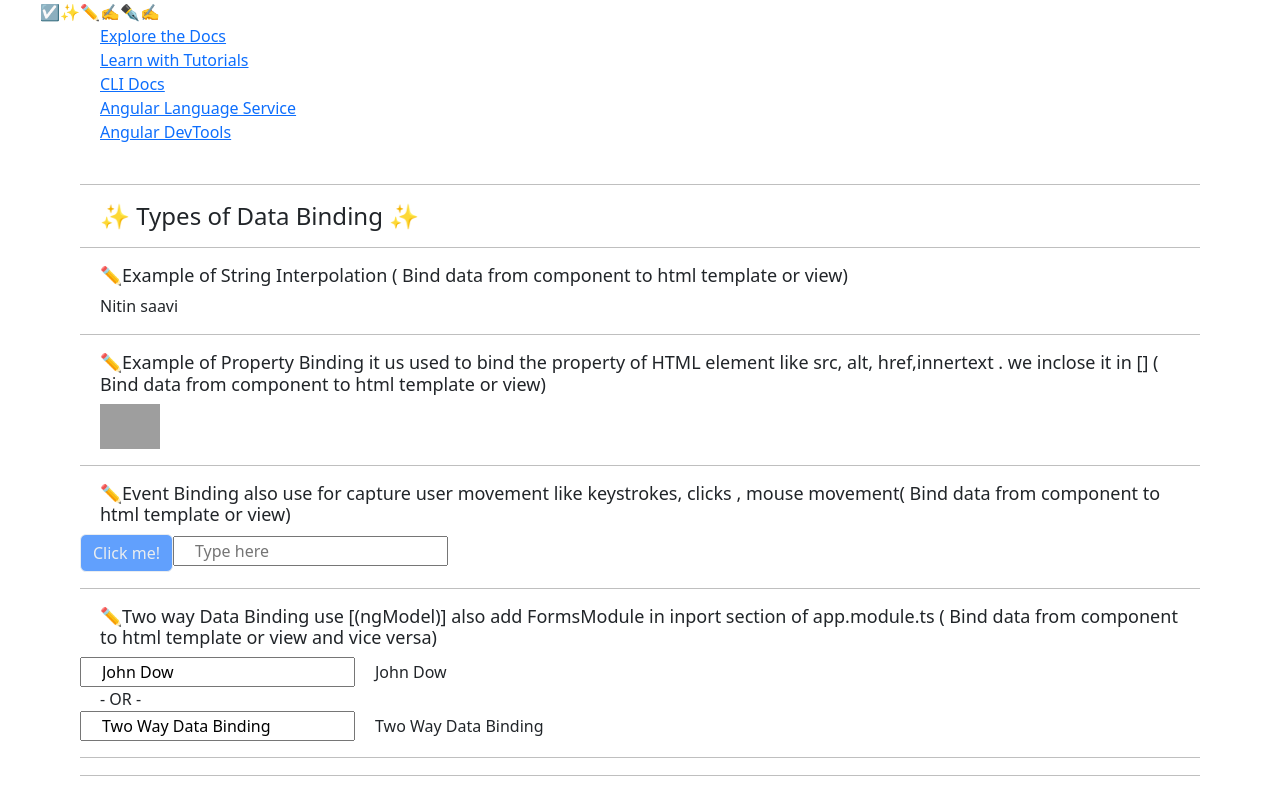
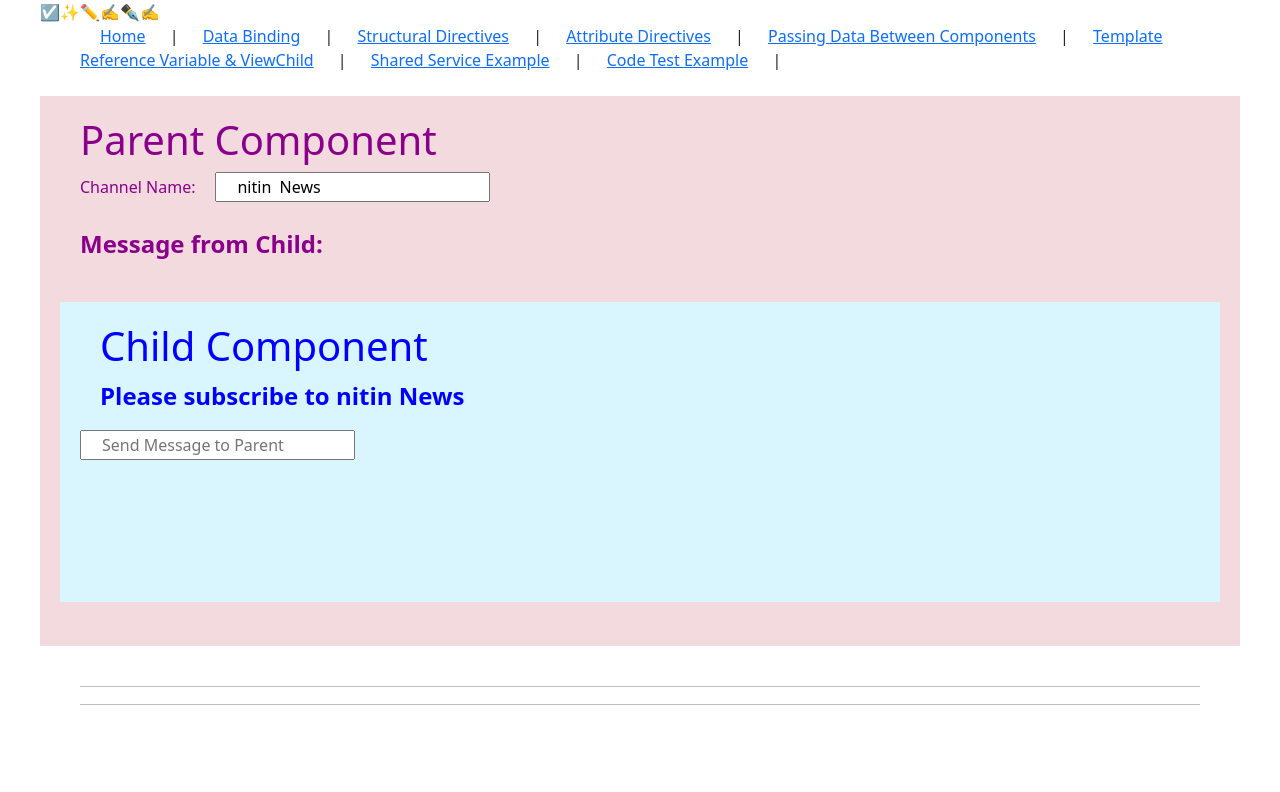
Before and after one commit to NitinThawkar/MyAngularProjNgModule, an Angular app: page /passing-data-between-components in a window 1280 px wide. Before the commit this address led to /. Shown: the top 792 px of the page. Built offline with nearby package versions, Linux system fonts and the light colour scheme; grey boxes are pictures that could not be loaded.

Commit message:
Add routing
Introduced HeaderNavBarComponent for navigation and SharedServiceExampleComponent to demonstrate shared service usage. Updated routing to include new routes, refactored app.component.html to use the header nav bar and router outlet, and moved documentation links to the home component.

```diff
--- a/src/app/app-routing.module.ts
+++ b/src/app/app-routing.module.ts
@@ -1,10 +1,55 @@
 import { NgModule } from '@angular/core';
 import { RouterModule, Routes } from '@angular/router';
+import { HomeComponent } from './home/home.component';
+import { TypesOfDataBindingComponent } from './types-of-data-binding/types-of-data-binding.component';
+import { StructuralDirectivesComponent } from './structural-directives/structural-directives.component';
+import { AttributeDirectivesComponent } from './attribute-directives/attribute-directives.component';
+import { ParentComponent } from './passing-data-between-components/parent.component';
+import { TemplateReferenceVariableAndViewchildComponent } from './template-reference-variable-and-viewchild/template-reference-variable-and-viewchild.component';
+import { CodeTestExampleComponent } from './code-test-example/code-test-example.component';
+import { SharedServiceExampleComponent } from './shared-service-example/shared-service-example/shared-service-example.component';
 
-const routes: Routes = [];
+const routes: Routes = [
+  {
+    path: '',
+    component: HomeComponent,
+  },
+  {
+    path: 'home',
+    component: HomeComponent,
+  },
+  {
+    path: 'databinding',
+    component: TypesOfDataBindingComponent,
+  },
+  {
+    path: 'structural-directives',
+    component: StructuralDirectivesComponent,
+  },
+  {
+    path: 'attribute-directives',
+    component: AttributeDirectivesComponent,
+  },
+  {
+    path: 'passing-data-between-components',
+    component: ParentComponent,
+  },
+  {
+    path: 'template-reference-variable-and-viewchild',
+    component: TemplateReferenceVariableAndViewchildComponent,
+  },
+    {
+    path: 'shared-service-example',
+    component: SharedServiceExampleComponent,
+  },
+  {
+    path: 'code-test-example',
+    component: CodeTestExampleComponent,
+  }
+];
 
 @NgModule({
   imports: [RouterModule.forRoot(routes)],
-  exports: [RouterModule]
+  exports: [RouterModule],
 })
-export class AppRoutingModule { }
+export class AppRoutingModule {}
--- a/src/app/app.component.html
+++ b/src/app/app.component.html
@@ -1,17 +1,6 @@
-<div>
-  @for (item of [
-  { title: 'Explore the Docs', link: 'https://angular.dev' },
-  { title: 'Learn with Tutorials', link: 'https://angular.dev/tutorials' },
-  { title: 'CLI Docs', link: 'https://angular.dev/tools/cli' },
-  { title: 'Angular Language Service', link: 'https://angular.dev/tools/language-service' },
-  { title: 'Angular DevTools', link: 'https://angular.dev/tools/devtools' },
-  ]; track item.title) {
-  <a class="pill" [href]="item.link" target="_blank" rel="noopener">
-    <span>{{ item.title }}<br /></span>
+<app-header-nav-bar></app-header-nav-bar>
+<router-outlet></router-outlet>
 
-  </a>
-  }
-</div>
 <main>
   <div>
 
@@ -23,23 +12,20 @@
     </div>
   </div>
   <div>
-    <app-types-of-data-binding></app-types-of-data-binding>
-    <app-structural-directives></app-structural-directives>
+
+    <!-- <app-structural-directives></app-structural-directives>
     <app-attribute-directives></app-attribute-directives>
     <app-parent>  </app-parent>
-    <hr>
-    <h2>Service Example</h2>
-    <app-first></app-first>
-    <app-second></app-second>
-    <hr>
     <app-template-reference-variable-and-viewchild></app-template-reference-variable-and-viewchild>
     <hr>
     <app-code-test-example></app-code-test-example>
 
+    -->
+    <hr>
+
+    <hr>
+
+
 
   </div>
 </main>
-
-
-
-<router-outlet></router-outlet>
--- a/src/app/app.module.ts
+++ b/src/app/app.module.ts
@@ -13,6 +13,8 @@ import { ChildComponent } from './passing-data-between-components/child.componen
 import { FirstComponent } from './shared-service-example/first/first.component';
 import { SecondComponent } from './shared-service-example/second/second.component';
 import { TemplateReferenceVariableAndViewchildComponent } from './template-reference-variable-and-viewchild/template-reference-variable-and-viewchild.component';
+import { HeaderNavBarComponent } from './header-nav-bar/header-nav-bar.component';
+import { SharedServiceExampleComponent } from './shared-service-example/shared-service-example/shared-service-example.component';
 
 @NgModule({
   declarations: [
@@ -26,7 +28,9 @@ import { TemplateReferenceVariableAndViewchildComponent } from './template-refer
     ChildComponent,
     FirstComponent,
     SecondComponent,
-    TemplateReferenceVariableAndViewchildComponent
+    TemplateReferenceVariableAndViewchildComponent,
+    HeaderNavBarComponent,
+    SharedServiceExampleComponent
   ],
   imports: [
     BrowserModule,
--- /dev/null
+++ b/src/app/header-nav-bar/header-nav-bar.component.html
@@ -0,0 +1,22 @@
+<!-- <p>header-nav-bar works!</p> -->
+<header>
+    <nav>
+        <a routerLink="/home" routerLinkActive="active">Home</a> |
+        <a routerLink="/databinding" routerLinkActive="active">Data Binding</a> |
+        <a routerLink="/structural-directives" routerLinkActive="active">Structural Directives</a> |
+        <a routerLink="/attribute-directives" routerLinkActive="active">Attribute Directives</a> |
+        <a routerLink="/passing-data-between-components" routerLinkActive="active">Passing Data Between Components</a> |
+        <a routerLink="/template-reference-variable-and-viewchild" routerLinkActive="active">Template Reference Variable & ViewChild</a> |
+        <a routerLink="/shared-service-example" routerLinkActive="active">Shared Service Example</a> |
+        <a routerLink="/code-test-example" routerLinkActive="active">Code Test Example</a> |
+
+<!--
+        <a href="/home" routerLinkActive="active">Home</a>
+        <a href="/databinding" routerLinkActive="active">Data Binding</a>
+        <a href="/structural-directives" routerLinkActive="active">Structural Directives</a>
+        <a href="/attribute-directives" routerLinkActive="active">Attribute Directives</a>
+        <a href="/passing-data-between-components" routerLinkActive="active">Passing Data Between Components</a>
+ -->
+
+    </nav>
+</header>
--- a/src/app/home/home.component.html
+++ b/src/app/home/home.component.html
@@ -1 +1,16 @@
-<p>home works!</p>
+
+<h2>Welcome to the Home Page</h2>
+<div>
+  @for (item of [
+  { title: 'Explore the Docs', link: 'https://angular.dev' },
+  { title: 'Learn with Tutorials', link: 'https://angular.dev/tutorials' },
+  { title: 'CLI Docs', link: 'https://angular.dev/tools/cli' },
+  { title: 'Angular Language Service', link: 'https://angular.dev/tools/language-service' },
+  { title: 'Angular DevTools', link: 'https://angular.dev/tools/devtools' },
+  ]; track item.title) {
+  <a class="pill" [href]="item.link" target="_blank" rel="noopener">
+    <span>{{ item.title }}<br /></span>
+
+  </a>
+  }
+</div>
--- /dev/null
+++ b/src/app/shared-service-example/shared-service-example/shared-service-example.component.html
@@ -0,0 +1,4 @@
+
+  <h2>Shared Service Example</h2>
+    <app-first></app-first>
+    <app-second></app-second>
```
Also changed, not shown: src/app/header-nav-bar/header-nav-bar.component.ts (added, +11 -0 lines), src/app/shared-service-example/shared-service-example/shared-service-example.component.ts (added, +11 -0 lines), src/app/header-nav-bar/header-nav-bar.component.css (added), src/app/shared-service-example/shared-service-example/shared-service-example.component.css (added), 2 other files (tests, documents, lock files or other folders).
